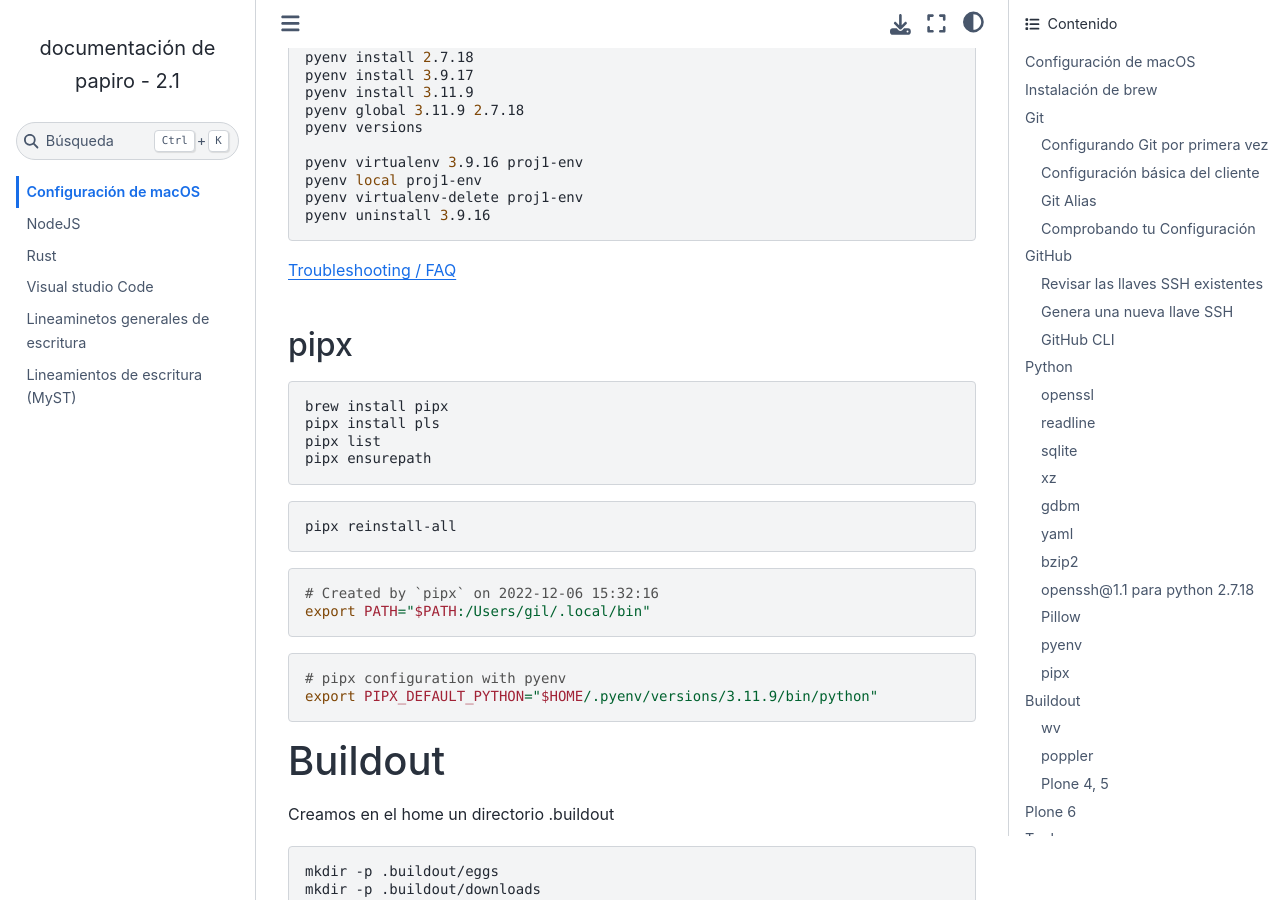
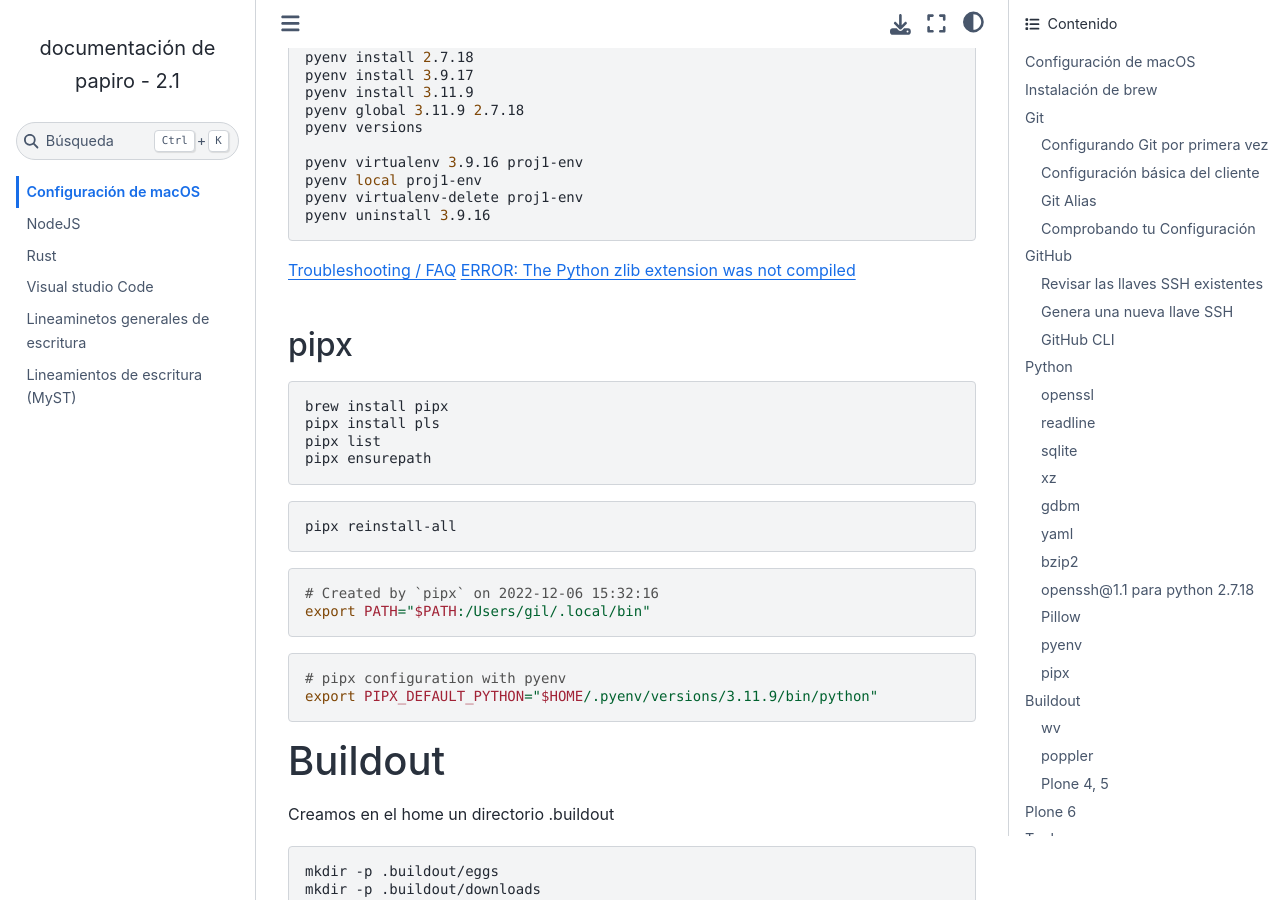
Before and after one commit to gil-cano/papiro, a Sphinx documentation site: the page built from docs/MacConfig.md, in a window 1280 px wide and 900 px high, scrolled down 11744 px. Built offline with Sphinx 7.4.7 and the Sphinx Book theme 1.1.4, drawn with Linux system fonts in a browser that asks for light colours.

Commit message:
Update MacConfig.md

````diff
--- a/docs/MacConfig.md
+++ b/docs/MacConfig.md
@@ -551,6 +551,7 @@ pyenv uninstall 3.9.16
 ```
 
 [Troubleshooting / FAQ](https://github.com/pyenv/pyenv/wiki#suggested-build-environment)
+[ERROR: The Python zlib extension was not compiled](https://github.com/pyenv/pyenv/wiki/Common-build-problems#keg-only-homebrew-packages-are-forcibly-linked--added-to-path)
 
 ## pipx
 ```sh
````
